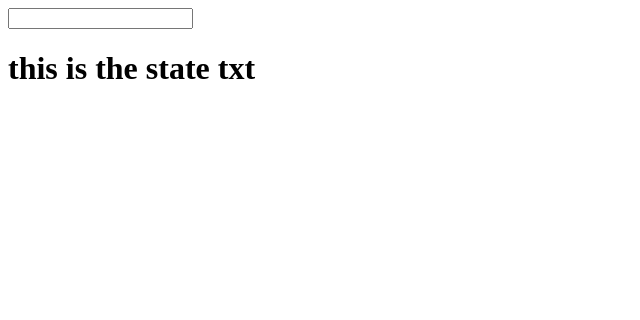
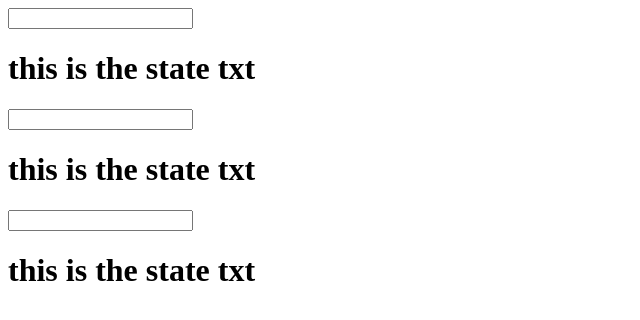
Before and after one commit to koenvg/react-lesson, a React app: page / in a window 1280 px wide. Shown: the top 320 px of the page, without its empty margins (0-640 px from the left). Built offline with nearby package versions, Linux system fonts and the light colour scheme.

Commit message:
lesson: owner ownee

```diff
--- a/App.js
+++ b/App.js
@@ -6,7 +6,8 @@
         this.state = {
             txt: 'this is the state txt',
             cat: 0
-        }
+        };
+        this.update = this.update.bind(this);
     }
     update(e){
         this.setState({
@@ -16,12 +17,21 @@
     render(){
         return (
             <div>
-                <input type="text" onChange={this.update.bind(this)}/>
-                <h1>{this.state.txt}</h1>
-
+                <Widget txt={this.state.txt} update={this.update}/>
+                <Widget txt={this.state.txt} update={this.update}/>
+                <Widget txt={this.state.txt} update={this.update}/>
             </div>
         )
     }
 }
 
+const Widget = (props) => {
+    return (
+        <div>
+            <input type="text" onChange={props.update}/>
+            <h1>{props.txt}</h1>
+        </div>
+    )
+};
+
 export default App;
```
